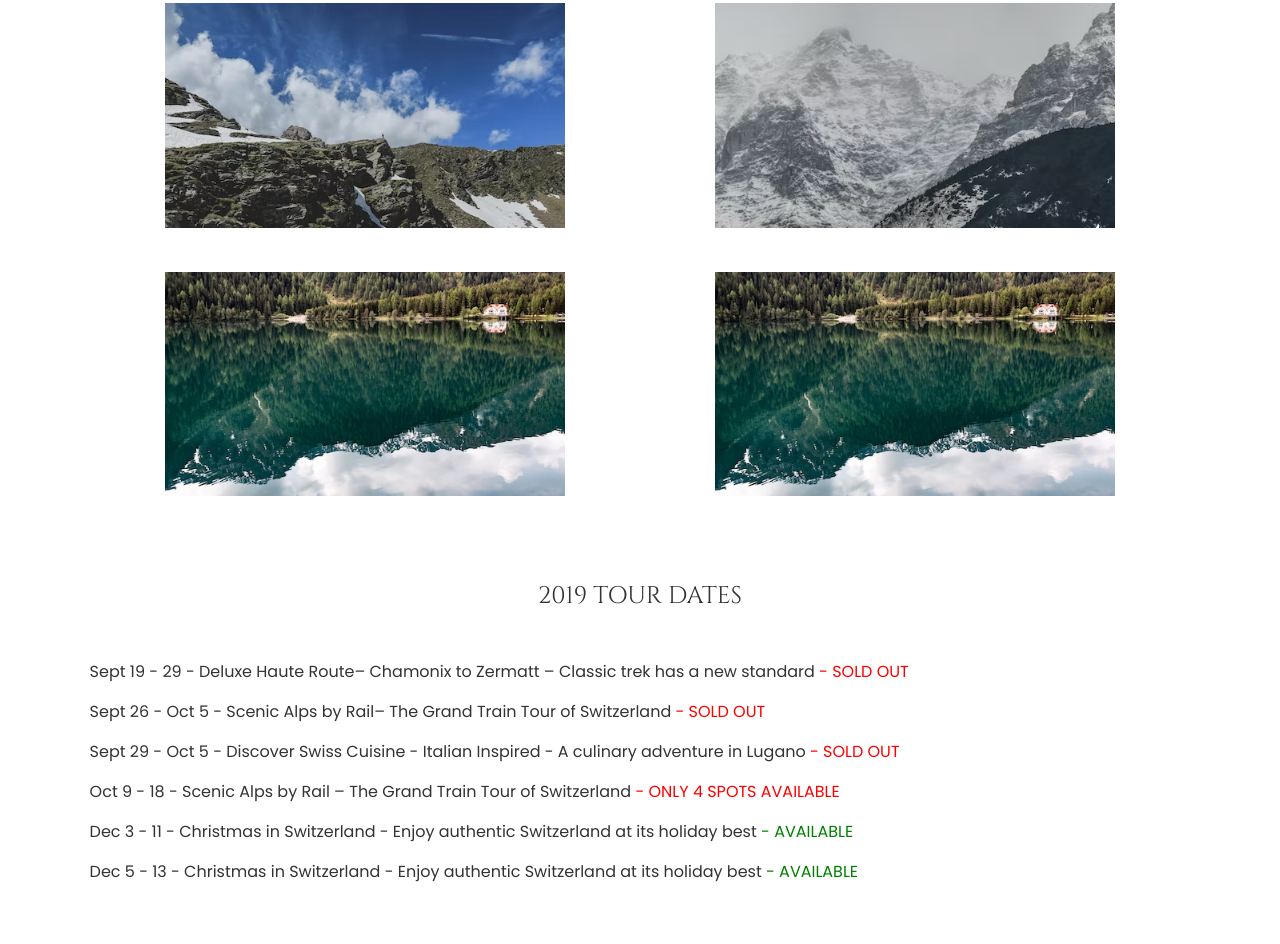
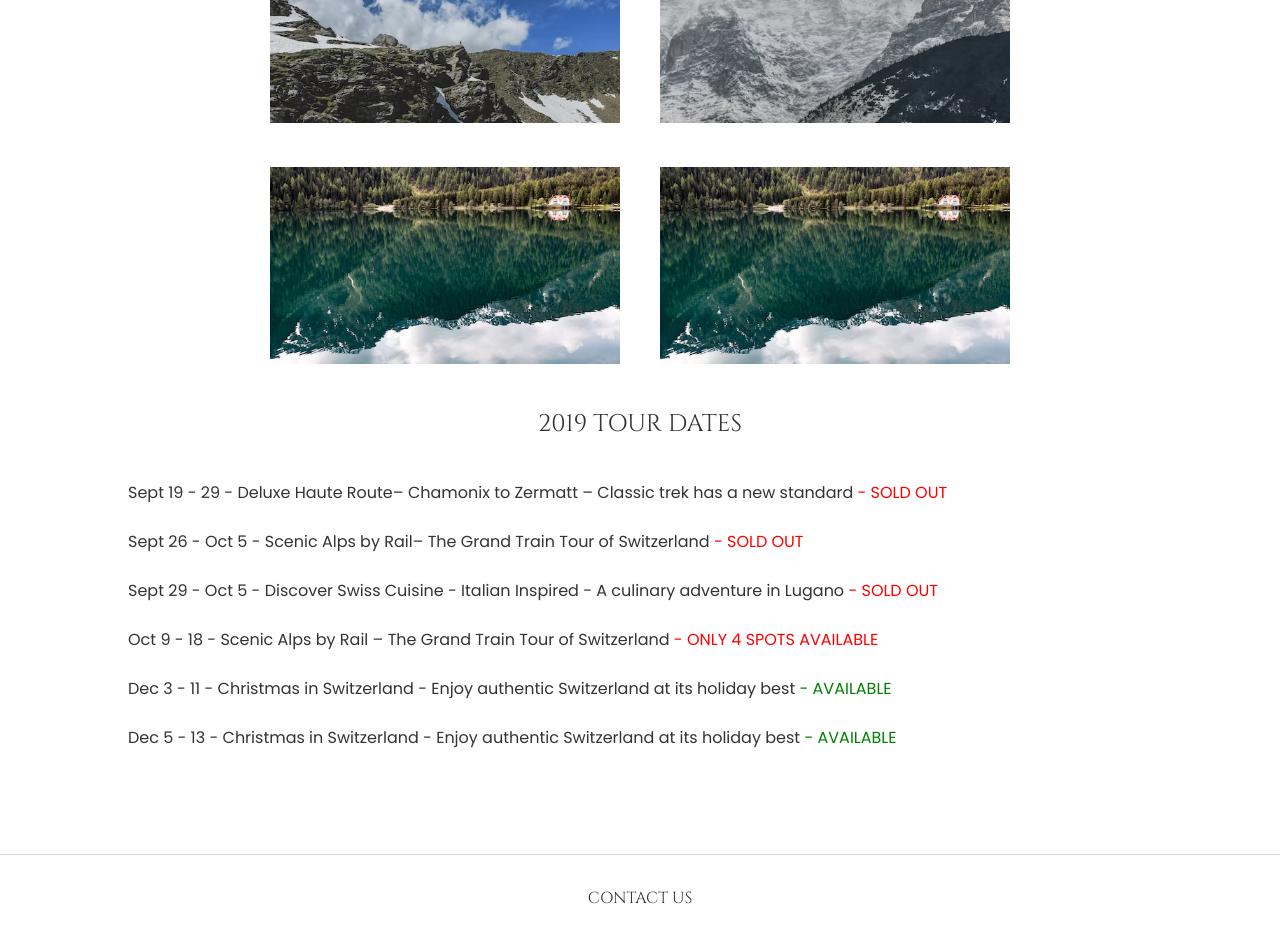
Before and after one commit to veronicamayer/lev3.3-reiseveranstalter, a plain HTML site: page index.html in a window 1280 px wide. Shown: the part 1409-2353 px from the top of the page. Drawn offline with Linux system fonts and the light colour scheme.

Commit message:
Besserer Abstand bei Fotos und tour dates

```diff
--- a/assets/css/style.css
+++ b/assets/css/style.css
@@ -41,9 +41,9 @@ font-family: Poppins;
 .titel {
     color: white;
     font-size: 2.5rem;
-    width: 20vw;
     line-height: 3rem;
     text-align: center ;
+    width: 60vw;
 }
 
 h1 {
@@ -71,17 +71,18 @@ h1 {
 .fotogalerie {
     display: flex;
     flex-wrap: wrap;
-    justify-content: space-around;
+    justify-content: center;
     padding: 0 7vw;
+    gap: 5vh;
 }
 
 .imgFotogalerie {
-    width: 400px;
+    width: 350px;
 }
 
-.aFotogalerie {
+/* .aFotogalerie {
     margin-bottom: 5vh;
-}
+} */
 
 /* Tour Dates */
 
@@ -92,11 +93,11 @@ h1 {
 }
 
 .articleTourDates {
-    padding: 0 7vw 10vh 7vw;
+    padding: 0 10vw 10vh 10vw;
 }
 
 .pTourDates {
-    line-height: 2.5rem;
+    padding-bottom: 1.5rem;
     font-family: Poppins;
 }
 
```
